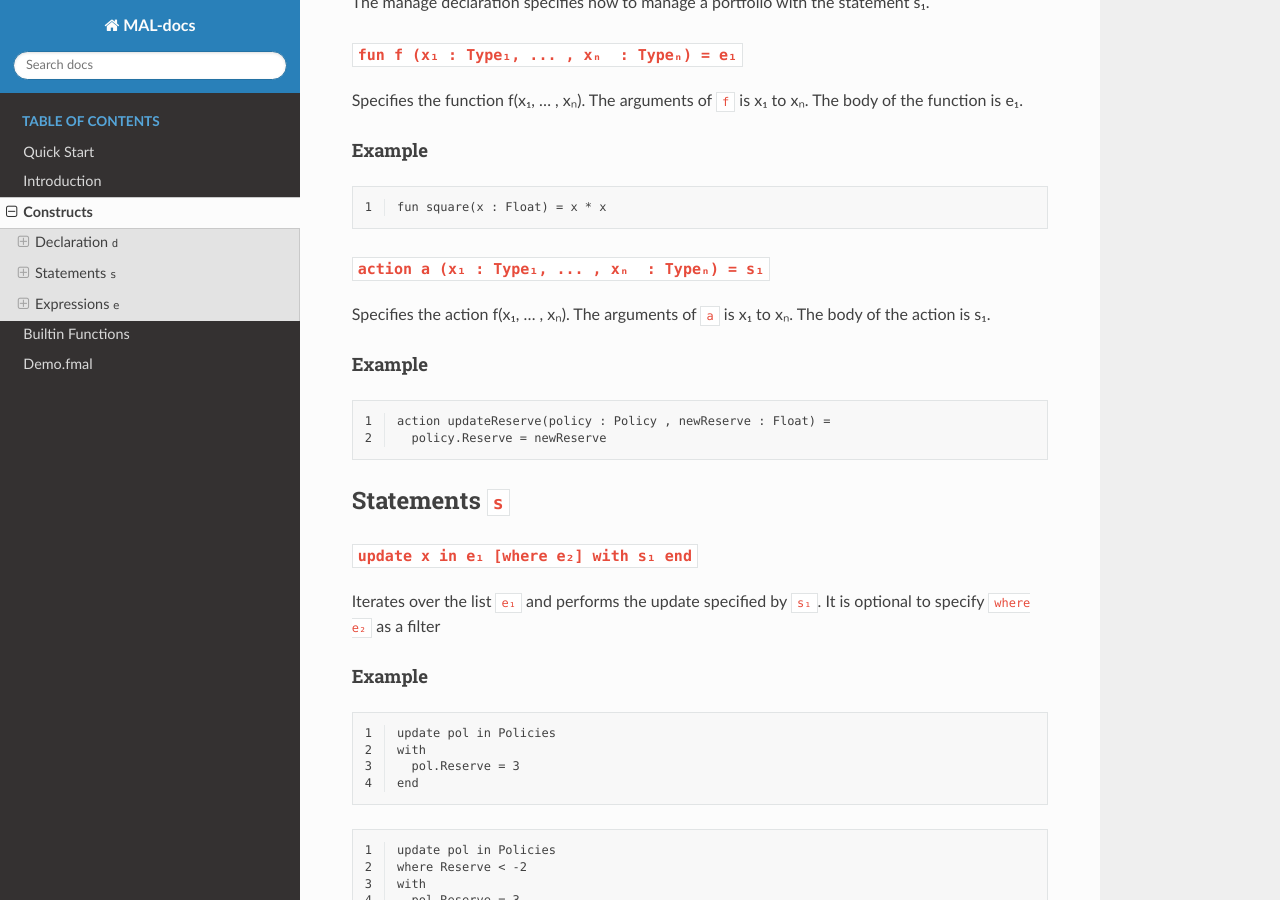
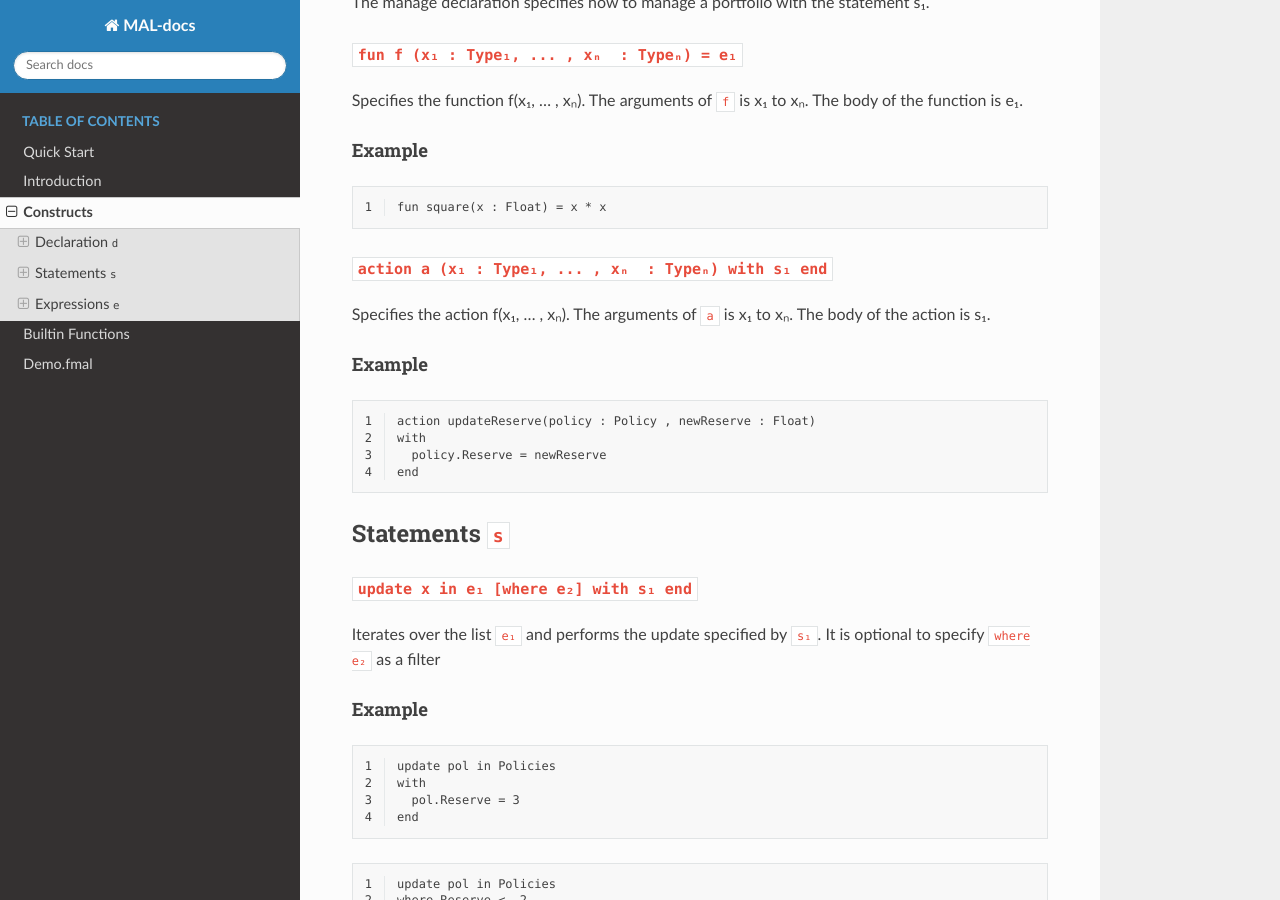
Before and after one commit to hborum/MAL-docs, a Sphinx documentation site: the page built from source/constructs.rst, in a window 1280 px wide and 900 px high, scrolled down 770 px. Built offline with Sphinx 7.4.7 and the Read the Docs theme 2.0.0, drawn with Linux system fonts in a browser that asks for light colours.

Commit message:
Change action

```diff
--- a/source/constructs.rst
+++ b/source/constructs.rst
@@ -59,7 +59,7 @@ Example
   fun square(x : Float) = x * x
 
 
-``action a (x₁ : Type₁, ... , xₙ  : Typeₙ) = s₁``
+``action a (x₁ : Type₁, ... , xₙ  : Typeₙ) with s₁ end``
 ^^^^^^^^^^^^^^^^^^^^^^^^^^^^^^^^^^^^^^^^^^^^^^^^^^^^^^^^^^^^^^^^^^^^^^^^^^^^^^^^^^^^^^^^^^^^^^^^^^^^^^^
 Specifies the action f(x₁, ... , xₙ).
 The arguments of ``a`` is x₁ to xₙ. The body of the action is s₁.
@@ -70,8 +70,10 @@ Example
 .. code-block:: text
   :linenos:
 
-  action updateReserve(policy : Policy , newReserve : Float) =
+  action updateReserve(policy : Policy , newReserve : Float)
+  with
     policy.Reserve = newReserve
+  end
 
 
 Statements ``s``
```
